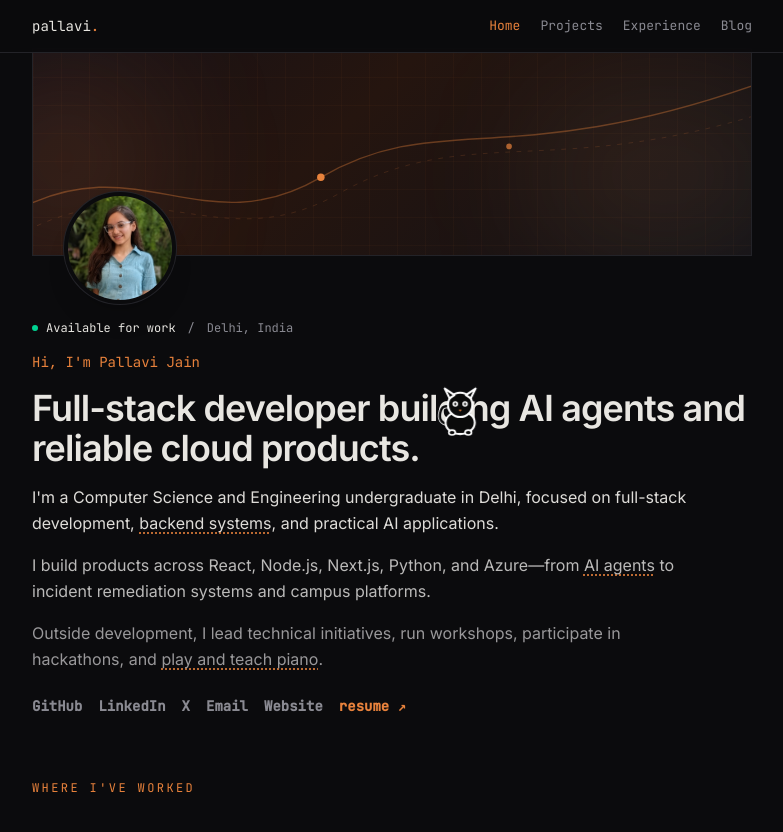
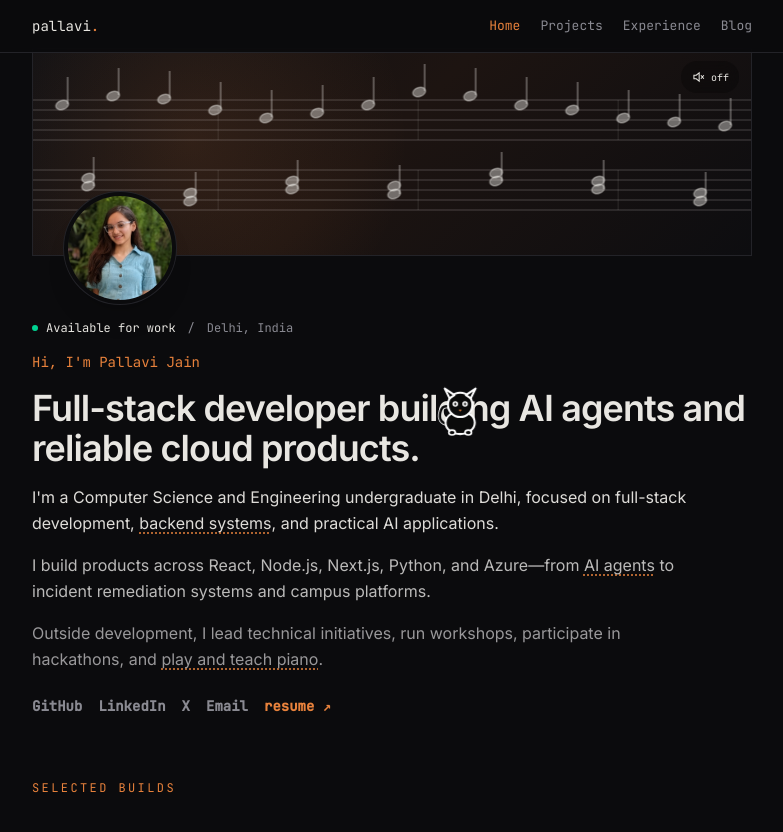
Before and after one commit to pallavithegod/Portfolio, a React (Vite) app: page / in a window 1280 px wide. Shown: the top 832 px of the page, without its empty margins (248-1031 px from the left). Built offline with nearby package versions, Linux system fonts and the light colour scheme; the HTML template or start-up script is replaced by a standard one.

Commit message:
add: musical sheet notation

```diff
--- /dev/null
+++ b/src/components/PianoBanner.jsx
@@ -0,0 +1,182 @@
+import { useEffect, useRef, useState } from "react";
+
+const STEP_MS = 680;
+const MELODY = [
+  { frequency: 293.66, y: 60 },
+  { frequency: 349.23, y: 52 },
+  { frequency: 440.0, y: 43 },
+  { frequency: 523.25, y: 34 },
+  { frequency: 493.88, y: 37 },
+  { frequency: 392.0, y: 48 },
+  { frequency: 329.63, y: 56 },
+  { frequency: 369.99, y: 51 },
+  { frequency: 440.0, y: 43 },
+  { frequency: 587.33, y: 30 },
+  { frequency: 523.25, y: 34 },
+  { frequency: 440.0, y: 43 },
+  { frequency: 392.0, y: 48 },
+  { frequency: 329.63, y: 56 },
+  { frequency: 293.66, y: 60 },
+  { frequency: 261.63, y: 64 },
+];
+
+const BASS = [
+  [73.42, 110.0],
+  [87.31, 130.81],
+  [65.41, 98.0],
+  [82.41, 123.47],
+  [73.42, 110.0],
+  [98.0, 146.83],
+  [82.41, 123.47],
+  [65.41, 98.0],
+];
+
+function createTone(context, frequency, duration, volume) {
+  const now = context.currentTime;
+  const gain = context.createGain();
+  const fundamental = context.createOscillator();
+  const overtone = context.createOscillator();
+  const overtoneGain = context.createGain();
+
+  fundamental.type = "triangle";
+  fundamental.frequency.value = frequency;
+  overtone.type = "sine";
+  overtone.frequency.value = frequency * 2;
+  overtoneGain.gain.value = 0.18;
+
+  gain.gain.setValueAtTime(0.0001, now);
+  gain.gain.exponentialRampToValueAtTime(volume, now + 0.025);
+  gain.gain.exponentialRampToValueAtTime(0.0001, now + duration);
+
+  fundamental.connect(gain);
+  overtone.connect(overtoneGain);
+  overtoneGain.connect(gain);
+  gain.connect(context.destination);
+  fundamental.start(now);
+  overtone.start(now);
+  fundamental.stop(now + duration + 0.05);
+  overtone.stop(now + duration + 0.05);
+}
+
+function Staff({ activeStep }) {
+  return (
+    <svg viewBox="0 0 960 180" className="music-sheet-panel h-full w-[960px] shrink-0" aria-hidden="true">
+      {[38, 48, 58, 68, 78, 108, 118, 128, 138, 148].map((y) => (
+        <line key={y} x1="0" x2="960" y1={y} y2={y} className="music-staff-line" />
+      ))}
+      {[150, 350, 550, 750, 950].map((x) => (
+        <g key={x}>
+          <line x1={x} x2={x} y1="38" y2="78" className="music-bar-line" />
+          <line x1={x} x2={x} y1="108" y2="148" className="music-bar-line" />
+        </g>
+      ))}
+      <text x="18" y="76" className="music-clef">𝄞</text>
+      <text x="20" y="145" className="music-clef music-clef-bass">𝄢</text>
+
+      {MELODY.map((note, index) => {
+        const x = 92 + index * 51;
+        const active = activeStep === index;
+        return (
+          <g key={`${x}-${note.y}`} className={`music-note ${index % 2 ? "music-note-optional" : ""} ${active ? "music-note-active" : ""}`}>
+            <ellipse cx={x} cy={note.y} rx="6.5" ry="4.5" transform={`rotate(-18 ${x} ${note.y})`} />
+            <line x1={x + 5.5} x2={x + 5.5} y1={note.y - 1} y2={note.y - 28} />
+          </g>
+        );
+      })}
+
+      {BASS.map((_, index) => {
+        const x = 118 + index * 102;
+        const y = [132, 124, 139, 127, 132, 119, 127, 139][index];
+        const active = activeStep === index * 2 || activeStep === index * 2 + 1;
+        return (
+          <g key={`${x}-${y}`} className={`music-note music-bass-note ${active ? "music-note-active" : ""}`}>
+            <ellipse cx={x} cy={y} rx="6.5" ry="4.5" transform={`rotate(-18 ${x} ${y})`} />
+            <ellipse cx={x} cy={y - 8} rx="6.5" ry="4.5" transform={`rotate(-18 ${x} ${y - 8})`} />
+            <line x1={x + 5.5} x2={x + 5.5} y1={y} y2={y - 29} />
+          </g>
+        );
+      })}
+    </svg>
+  );
+}
+
+export default function PianoBanner() {
+  const contextRef = useRef(null);
+  const soundEnabledRef = useRef(false);
+  const [soundEnabled, setSoundEnabled] = useState(false);
+  const [activeStep, setActiveStep] = useState(-1);
+
+  useEffect(() => {
+    soundEnabledRef.current = soundEnabled;
+    if (!soundEnabled) {
+      setActiveStep(-1);
+      return undefined;
+    }
+
+    let step = 0;
+    const playStep = () => {
+      if (document.hidden) return;
+      const context = contextRef.current;
+      if (!context || context.state !== "running") return;
+      setActiveStep(step);
+      createTone(context, MELODY[step].frequency, 0.75, 0.026);
+      if (step % 2 === 0) {
+        BASS[step / 2].forEach((frequency) => createTone(context, frequency, 1.15, 0.011));
+      }
+      step = (step + 1) % MELODY.length;
+    };
+
+    playStep();
+    const timer = window.setInterval(playStep, STEP_MS);
+    return () => window.clearInterval(timer);
+  }, [soundEnabled]);
+
+  useEffect(() => {
+    const handleVisibility = async () => {
+      const context = contextRef.current;
+      if (!context) return;
+      if (document.hidden) {
+        await context.suspend();
+      } else if (soundEnabledRef.current) {
+        await context.resume();
+      }
+    };
+    document.addEventListener("visibilitychange", handleVisibility);
+    return () => {
+      document.removeEventListener("visibilitychange", handleVisibility);
+      contextRef.current?.close();
+    };
+  }, []);
+
+  const toggleSound = async () => {
+    if (!contextRef.current) {
+      const AudioContextClass = window.AudioContext || window.webkitAudioContext;
+      contextRef.current = new AudioContextClass();
+    }
+    if (contextRef.current.state === "suspended") await contextRef.current.resume();
+    setSoundEnabled((enabled) => !enabled);
+  };
+
+  return (
+    <div className="relative h-full w-full overflow-hidden bg-[linear-gradient(135deg,#111114_0%,#1d1411_48%,#0d0d10_100%)]">
+      <div className="absolute inset-0 bg-[radial-gradient(circle_at_22%_45%,rgba(232,130,60,.12),transparent_38%)]" />
+      <button
+        type="button"
+        onClick={toggleSound}
+        aria-label={soundEnabled ? "Turn piano sound off" : "Turn piano sound on"}
+        aria-pressed={soundEnabled}
+        className="absolute right-3 top-3 z-30 flex h-8 items-center gap-1.5 rounded-full bg-black/25 px-2.5 font-mono-tag text-[10px] text-[var(--text)] backdrop-blur transition hover:bg-black/45 focus-visible:outline-2 focus-visible:outline-offset-2 focus-visible:outline-[var(--accent)]"
+      >
+        <svg viewBox="0 0 24 24" width="14" height="14" fill="none" stroke="currentColor" strokeWidth="1.8" aria-hidden="true">
+          <path d="M5 9v6h4l5 4V5L9 9H5Z" />
+          {soundEnabled ? <path d="M17 9c1.3 1.5 1.3 4.5 0 6M19.5 6.5c3 3 3 8 0 11" /> : <path d="m17 9 5 6m0-6-5 6" />}
+        </svg>
+        {soundEnabled ? "on" : "off"}
+      </button>
+      <div className="music-sheet-track absolute inset-y-0 left-0 flex w-max items-center">
+        <Staff activeStep={soundEnabled ? activeStep : -1} />
+        <Staff activeStep={soundEnabled ? activeStep : -1} />
+      </div>
+    </div>
+  );
+}
--- a/src/data/content.js
+++ b/src/data/content.js
@@ -14,7 +14,6 @@
     { label: "LinkedIn", url: "https://linkedin.com/in/pallavii-" },
     { label: "X", url: "https://x.com/Pallavi_jain06" },
     { label: "Email", url: "mailto:jainpallavi.delhi@gmail.com" },
-    { label: "Website", url: "https://pallavijain.vercel.app" },
   ],
 };
 
--- a/src/index.css
+++ b/src/index.css
@@ -29,6 +29,70 @@
 @media (prefers-reduced-motion: reduce) {
   html {
     scroll-behavior: auto;
+  }
+}
+
+.music-sheet-track {
+  animation: music-scroll 34s linear infinite;
+  will-change: transform;
+}
+
+.music-staff-line {
+  stroke: rgba(232, 230, 225, 0.24);
+  stroke-width: 1;
+}
+
+.music-bar-line {
+  stroke: rgba(232, 230, 225, 0.13);
+  stroke-width: 1;
+}
+
+.music-clef {
+  fill: rgba(232, 230, 225, 0.42);
+  font-family: "Times New Roman", serif;
+  font-size: 51px;
+}
+
+.music-clef-bass {
+  font-size: 43px;
+}
+
+.music-note {
+  fill: rgba(232, 230, 225, 0.43);
+  stroke: rgba(232, 230, 225, 0.43);
+  stroke-width: 1.5;
+  transition: fill 180ms ease, stroke 180ms ease, filter 180ms ease;
+}
+
+.music-note-active {
+  fill: var(--accent);
+  stroke: var(--accent);
+  filter: drop-shadow(0 0 6px rgba(232, 130, 60, 0.9));
+}
+
+@keyframes music-scroll {
+  from { transform: translateX(0); }
+  to { transform: translateX(-50%); }
+}
+
+@media (max-width: 639px) {
+  .music-sheet-track {
+    animation-duration: 46s;
+  }
+
+  .music-note-optional {
+    display: none;
+  }
+
+  .music-sheet-panel {
+    width: 820px;
+  }
+}
+
+@media (prefers-reduced-motion: reduce) {
+  .music-sheet-track {
+    animation: none;
+    transform: translateX(-12%);
   }
 }
 
--- a/src/pages/Home.jsx
+++ b/src/pages/Home.jsx
@@ -1,8 +1,17 @@
 import { Link } from "react-router-dom";
-import { experience, profile, skills } from "../data/content";
+import { experience, profile, projects, skills } from "../data/content";
 import HoverNote from "../components/HoverNote";
+import PianoBanner from "../components/PianoBanner";
 
 const skillLabels = ["01", "02", "03", "04"];
+const featuredProjectCopy = {
+  recallops: "AI-assisted incident monitoring and remediation for modern deployment workflows.",
+  coverfi: "Stellar infrastructure for safer stablecoin payments and reserve-backed protection.",
+  "research-agent": "A multi-step agent that turns complex questions into cited, evidence-scored reports.",
+};
+const featuredProjects = ["recallops", "coverfi", "research-agent"].map((slug) =>
+  projects.find((project) => project.slug === slug),
+);
 
 function Highlight({ children }) {
   return <span className="rounded bg-[var(--accent-dim)] px-1.5 py-0.5 text-[#c3c1bc]">{children}</span>;
@@ -13,16 +22,8 @@
     <div className="flex flex-col gap-16">
       <section>
         <div className="relative mb-16">
-          <div className="relative h-40 overflow-hidden border border-[var(--border)] bg-[linear-gradient(135deg,#171116_0%,#25150f_42%,#111116_100%)] sm:h-52">
-            <div className="absolute inset-0 opacity-30 [background-image:linear-gradient(rgba(232,130,60,0.12)_1px,transparent_1px),linear-gradient(90deg,rgba(232,130,60,0.12)_1px,transparent_1px)] [background-size:28px_28px]" />
-            <div className="absolute -left-16 top-4 h-48 w-48 rounded-full bg-[var(--accent)]/15 blur-3xl" />
-            <div className="absolute -right-10 bottom-0 h-40 w-64 rounded-full bg-orange-300/10 blur-3xl" />
-            <svg viewBox="0 0 720 220" className="absolute inset-0 h-full w-full" fill="none" aria-hidden="true">
-              <path d="M-40 172C90 103 158 210 284 137C412 63 485 133 760 34" stroke="rgba(232,130,60,.36)" strokeWidth="1.5" />
-              <path d="M-30 194C105 125 176 226 304 154C438 79 531 139 758 68" stroke="rgba(232,130,60,.16)" strokeWidth="1" strokeDasharray="5 7" />
-              <circle cx="284" cy="137" r="4" fill="#e8823c" />
-              <circle cx="485" cy="104" r="3" fill="#e8823c" opacity=".7" />
-            </svg>
+          <div className="relative h-40 overflow-hidden border border-[var(--border)] sm:h-52">
+            <PianoBanner />
           </div>
           <div className="absolute -bottom-12 left-5 h-24 w-24 overflow-hidden rounded-full border-4 border-[var(--bg)] bg-[var(--bg-raised)] shadow-xl ring-1 ring-[var(--border)] sm:left-8 sm:h-28 sm:w-28">
             <img src="/pfp.jpg" alt="Pallavi Jain" className="h-full w-full object-cover" />
@@ -57,6 +58,28 @@
             ))}
             <a href="/resume.pdf" download className="font-mono-tag text-sm font-semibold text-[var(--accent)] hover:underline">resume ↗</a>
           </div>
+        </div>
+      </section>
+
+      <section className="flex flex-col gap-5">
+        <div className="flex items-end justify-between gap-4">
+          <div>
+            <p className="mb-2 font-mono-tag text-xs uppercase tracking-[0.2em] text-[var(--accent)]">Selected builds</p>
+            <h2 className="text-xl font-semibold text-[var(--text)]">Featured projects</h2>
+          </div>
+          <Link to="/projects" className="font-mono-tag text-xs text-[var(--text-dim)] transition-colors hover:text-[var(--accent)]">All projects →</Link>
+        </div>
+        <div className="grid gap-4 sm:grid-cols-3">
+          {featuredProjects.map((project) => (
+            <article key={project.slug} className="flex flex-col rounded-xl border border-[var(--border)] bg-[var(--bg-raised)] p-4 transition-colors hover:border-[var(--accent)]">
+              <h3 className="font-medium text-[var(--text)]">{project.name}</h3>
+              <p data-scroll-tone className="mt-2 flex-1 text-sm leading-relaxed text-[var(--text-dim)]">{featuredProjectCopy[project.slug]}</p>
+              <div className="mt-5 flex flex-wrap gap-x-4 gap-y-2 border-t border-[var(--border)] pt-3 font-mono-tag text-xs">
+                <a href={project.repo} target="_blank" rel="noreferrer" className="text-[var(--text-dim)] transition-colors hover:text-[var(--accent)]">GitHub ↗</a>
+                <Link to={`/projects/${project.slug}`} className="text-[var(--accent)] hover:underline">View details →</Link>
+              </div>
+            </article>
+          ))}
         </div>
       </section>
 
```
